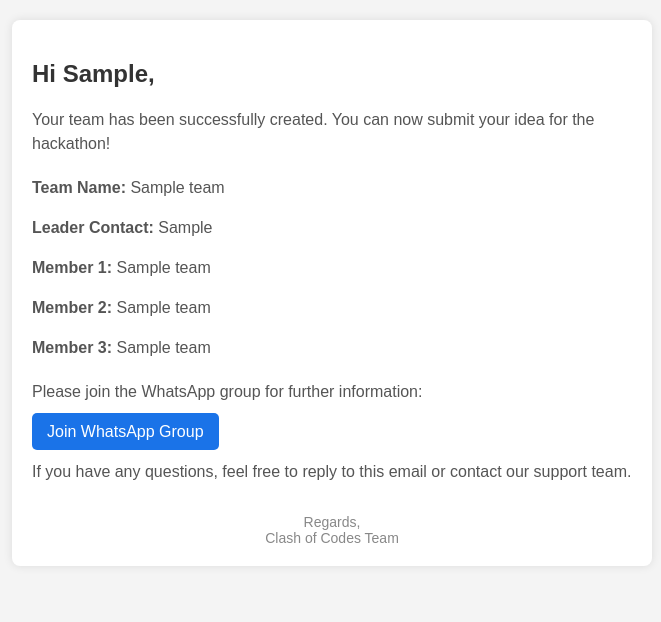
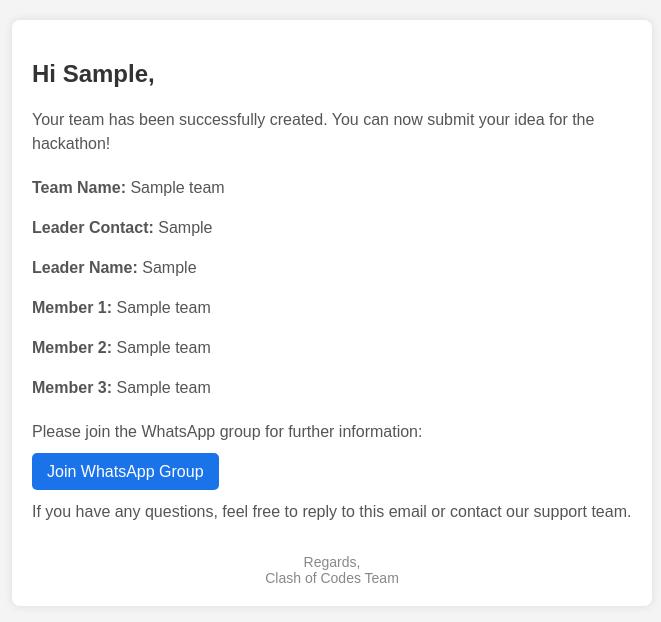
Before and after one commit to 9147/ClashOfCodes, a Django app: template MainApp/templates/team_creation_email.html in a window 1280 px wide. Shown: the top 622 px of the page, without its empty margins (308-969 px from the left). Run offline with Django 5.2, Linux system fonts and the light colour scheme; a user stored in the database is signed in; tables that the repository leaves empty hold one stand-in row (values such as "Sample post"); the template is opened without the code that fills it: values that come from a table or form of the project are taken from there, most other values are stand-ins (such as "Sample title", 1, 10 or a date in 2020).

Commit message:
resolved issue realted to not including teamleader name in mail

```diff
--- a/MainApp/templates/team_creation_email.html
+++ b/MainApp/templates/team_creation_email.html
@@ -53,6 +53,7 @@
         <div class="team-info">
             <p><strong>Team Name:</strong> {{ team.name }}</p>
             <p><strong>Leader Contact:</strong> {{ team.leader_contact }}</p>
+            <p><strong>Leader Name:</strong> {{ user.first_name }} </p>
             <p><strong>Member 1:</strong> {{ team.member1_name }}</p>
             <p><strong>Member 2:</strong> {{ team.member2_name }}</p>
             <p><strong>Member 3:</strong> {{ team.member3_name }}</p>
```
